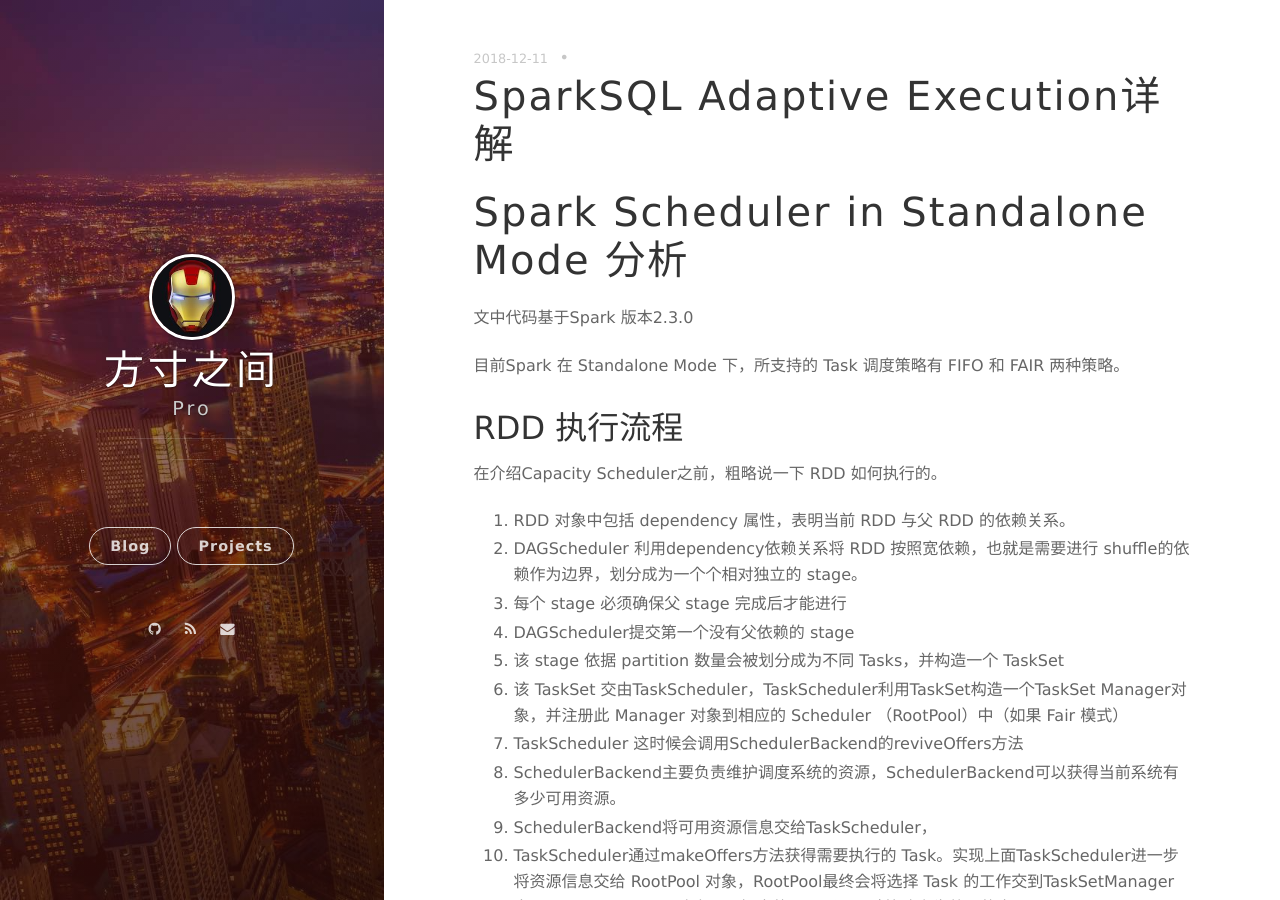
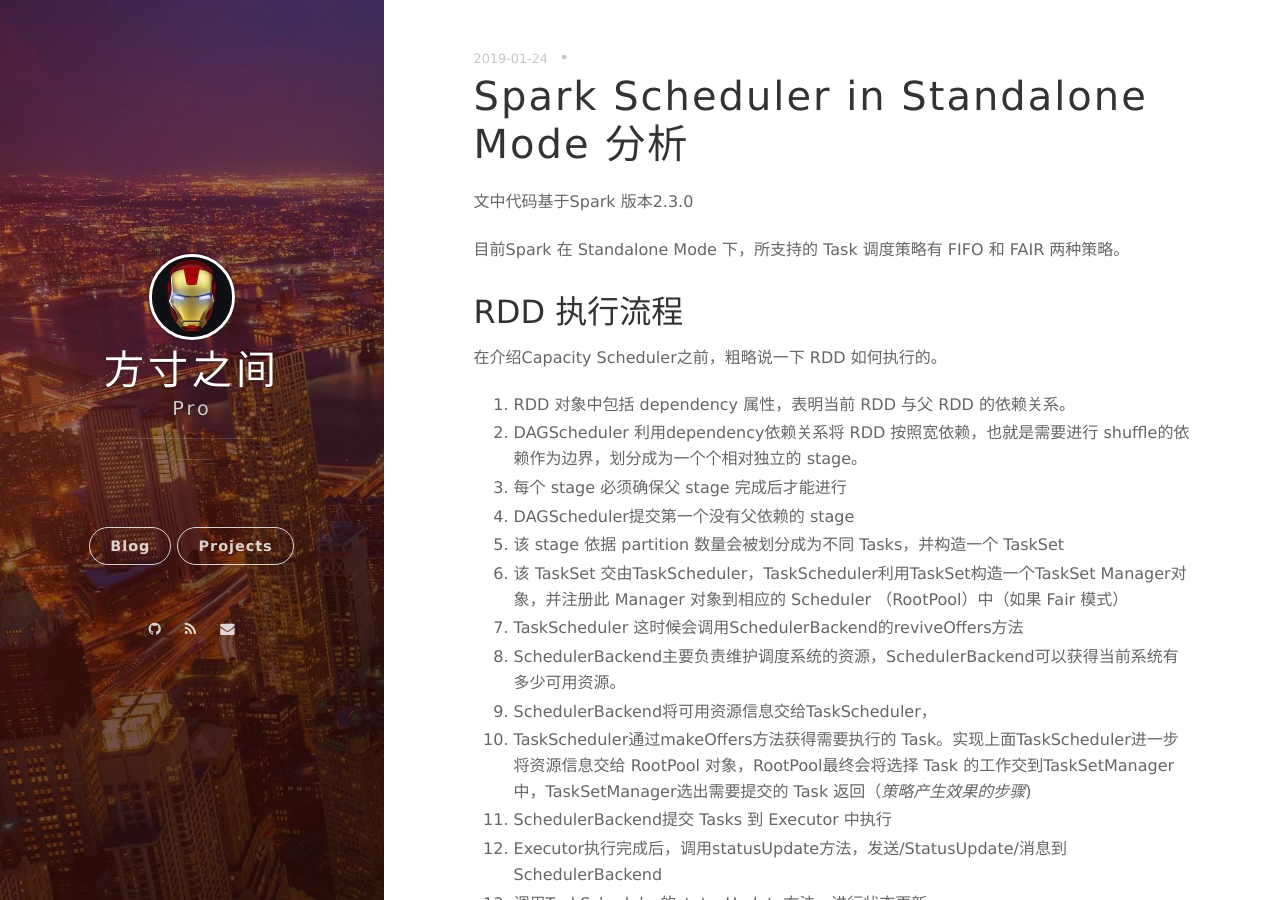
Before and after one commit to Mitisky/Mitisky.github.io, a Jekyll site: the page built from _posts/2019-1-24-Spark Scheduler in Standalone Mode 分析 .md, in a window 1280 px wide and 900 px high. Built offline with Jekyll 4.4.1, drawn with Linux system fonts in a browser that asks for light colours; nearby versions of some CDN libraries; comment, search, counter and statistics services are not loaded.

Commit message:
meta info

```diff
--- a/_posts/2019-1-24-Spark Scheduler in Standalone Mode 分析 .md
+++ b/_posts/2019-1-24-Spark Scheduler in Standalone Mode 分析 .md
@@ -1,12 +1,11 @@
 ---
 layout: post
-title:  "SparkSQL Adaptive Execution详解"
-date:   2018-12-11  +0800
+title:  "Spark Scheduler in Standalone Mode 分析"
+date:   2019-1-24  +0800
 categories:  spark
 ---
 
 
-# Spark Scheduler in Standalone Mode 分析
 
 文中代码基于Spark 版本2.3.0
 
```
